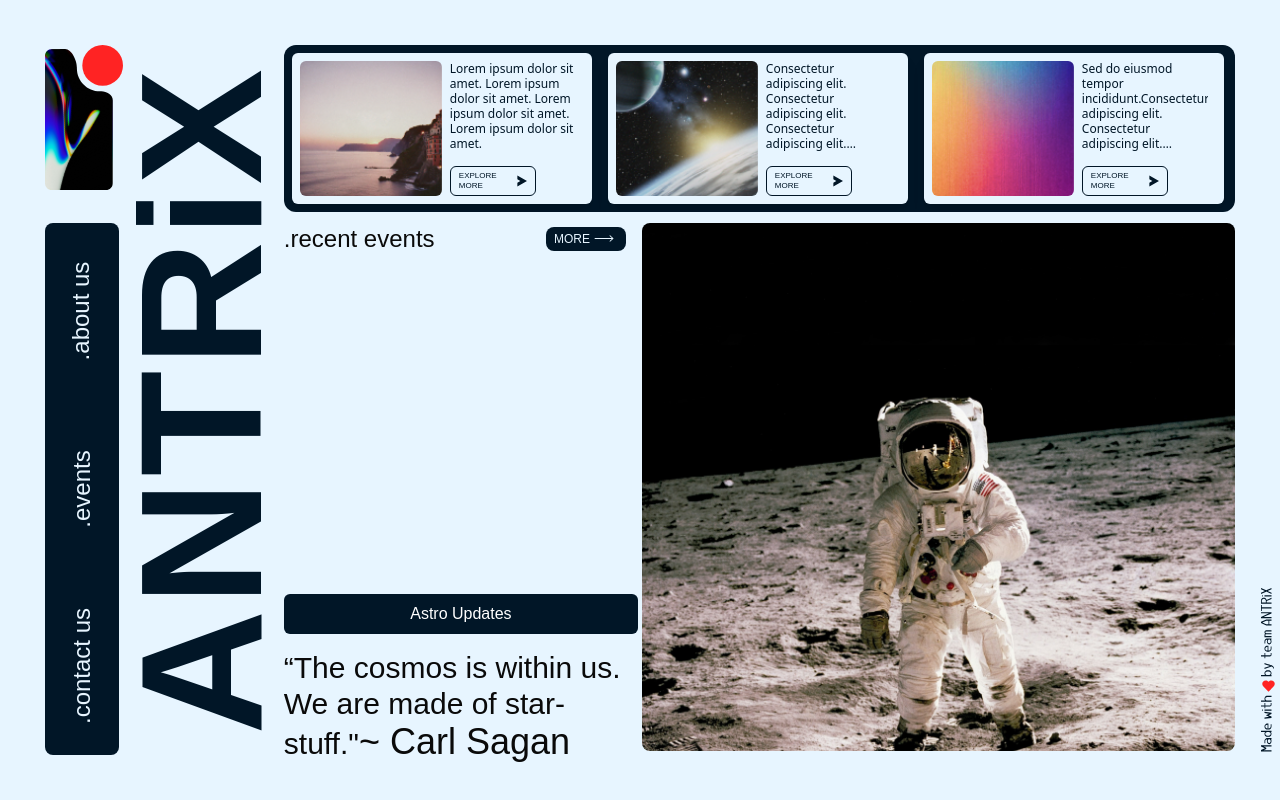
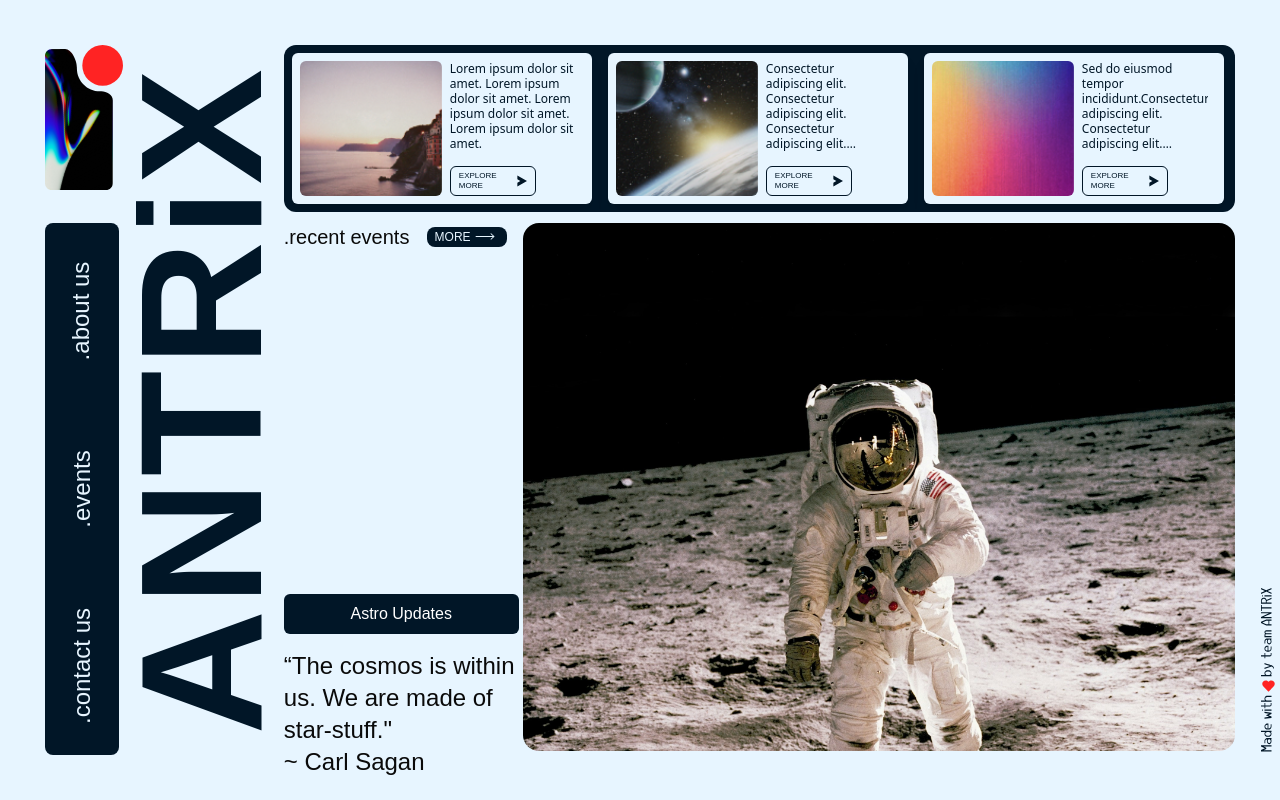
Before and after one commit to Athul-Kesav/ANTRiX_site, a Next.js app: page / in a window 1280 px wide. Built offline with nearby package versions, Linux system fonts and the light colour scheme.

Commit message:
Worked on DYK_Bar

```diff
--- a/src/app/components/DYK_Bar.tsx
+++ b/src/app/components/DYK_Bar.tsx
@@ -1,9 +1,12 @@
-"use client"
+"use client";
 import { useEffect, useState } from "react";
 import DYK_Card from "./DYK_Card";
 import axios from "axios";
 import { StaticImageData } from "next/image";
 import DYKLoader from "./DYKLoader";
+import Image from "next/image";
+import moreArrow from "../svgs/Line9.svg";
+import router from "next/navigation";
 
 interface DYKItem {
   img: string | StaticImageData; // URL of the image
@@ -32,22 +35,47 @@ export default function DYK_Bar() {
   }, []);
 
   if (loading) {
-    return <div className="h-full w-full">
-      <DYKLoader/>
-    </div>; // Loader while data is fetched
+    return (
+      <div className="h-full w-full">
+        <DYKLoader />
+      </div>
+    ); // Loader while data is fetched
   }
 
   return (
     <div className="relative h-full w-full rounded-xl">
       <div
-        className="flex space-x-4 overflow-x-auto bg-[#011627] scrollbar-hide rounded-xl justify-between px-2"
+        className="flex space-x-4 overflow-x-auto bg-[#011627] scrollbar-hide rounded-xl justify-between px-2 items-center align-middle"
         style={{ scrollBehavior: "smooth", whiteSpace: "nowrap" }} // Ensures no wrapping
       >
         {items.map((item, index) => (
-          <div key={index} className="shrink-0"> {/* Fixed width */}
+          <div key={index} className="shrink-0">
+            {" "}
+            {/* Fixed width */}
             <DYK_Card img={item.img} desc={item.desc} refer={item.refer} />
           </div>
         ))}
+        <div className="-rotate-90">
+          <button
+            type="button"
+            className="bg-[#011627] my-1 align-middle px-4 rounded-lg inline-flex items-center text-[#E7F5FF] hover:text-[#FF2323] hover:bg-[#E7F5FF]"
+
+          >
+            <a
+              href="/dyk"
+              className="font-moonRising text-lg transition-all"
+            >
+              MORE
+            </a>
+            <Image
+              src={moreArrow}
+              alt="More Arrow"
+              width={20}
+              height={20}
+              className="mx-1"
+            />
+          </button>
+        </div>
       </div>
     </div>
   );
--- /dev/null
+++ b/src/app/dyk/page.tsx
@@ -0,0 +1,7 @@
+export default function DYK_Bar() {
+    return (
+        <div className="h-full w-full">
+            DYK Page
+        </div>
+    );
+}
--- a/src/app/page.tsx
+++ b/src/app/page.tsx
@@ -31,7 +31,7 @@ export default function Home() {
           </div>
 
           {/* Middle Sections */}
-          <div className="col-span-3 row-span-2  font-suiGeneris text-2xl">
+          <div className="col-span-2 row-span-2  font-suiGeneris text-xl">
             <div className="flex w-full justify-between">
               .recent events
               <button
@@ -51,23 +51,23 @@ export default function Home() {
               </button>
             </div>
           </div>
-          <div className="col-span-5 row-span-3 relative z-2">
+          <div className="col-span-6 row-span-3 relative z-2">
             <Image
               src={HeroImage}
               alt="Nav Img"
               layout="fill" /* Makes the image fill the parent div */
               objectFit="cover" /* Ensures the image covers the div without distortion */
               objectPosition="center"
-              className="rounded-lg" /* Optional: Add rounded corners or other styles */
+              className="rounded-2xl" /* Optional: Add rounded corners or other styles */
             />
           </div>
-          <div className="flex-col col-span-3 row-span-1 z-10 items-end">
+          <div className="flex-col col-span-2 row-span-1 z-10 items-end">
             <div className="bg-[#011627] h-10 w-full text-white items-center flex justify-center font-suiGeneris rounded-md my-4">
               Astro Updates
             </div>
             <div className="flex-col align-bottom">
-              <span className="font-moonRising text-3xl ">“The cosmos is within us. We are made of star-stuff."</span>
-              <span className="font-mixedFeelings text-4xl inline-flex">~ Carl Sagan</span>
+              <span className="font-moonRising text-2xl ">“The cosmos is within us. We are made of star-stuff."</span>
+              <span className="font-mixedFeelings text-2xl inline-flex">~ Carl Sagan</span>
             </div>
           </div>
         </div>
```
